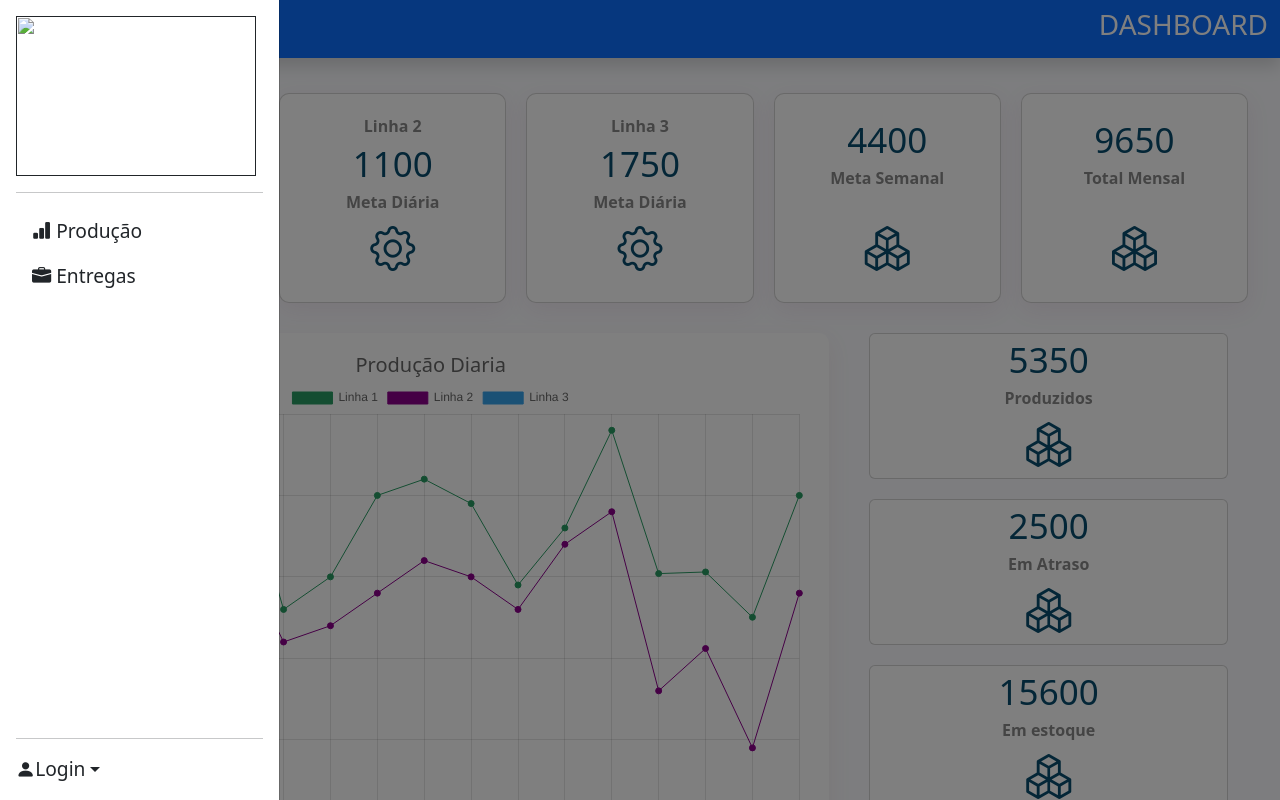
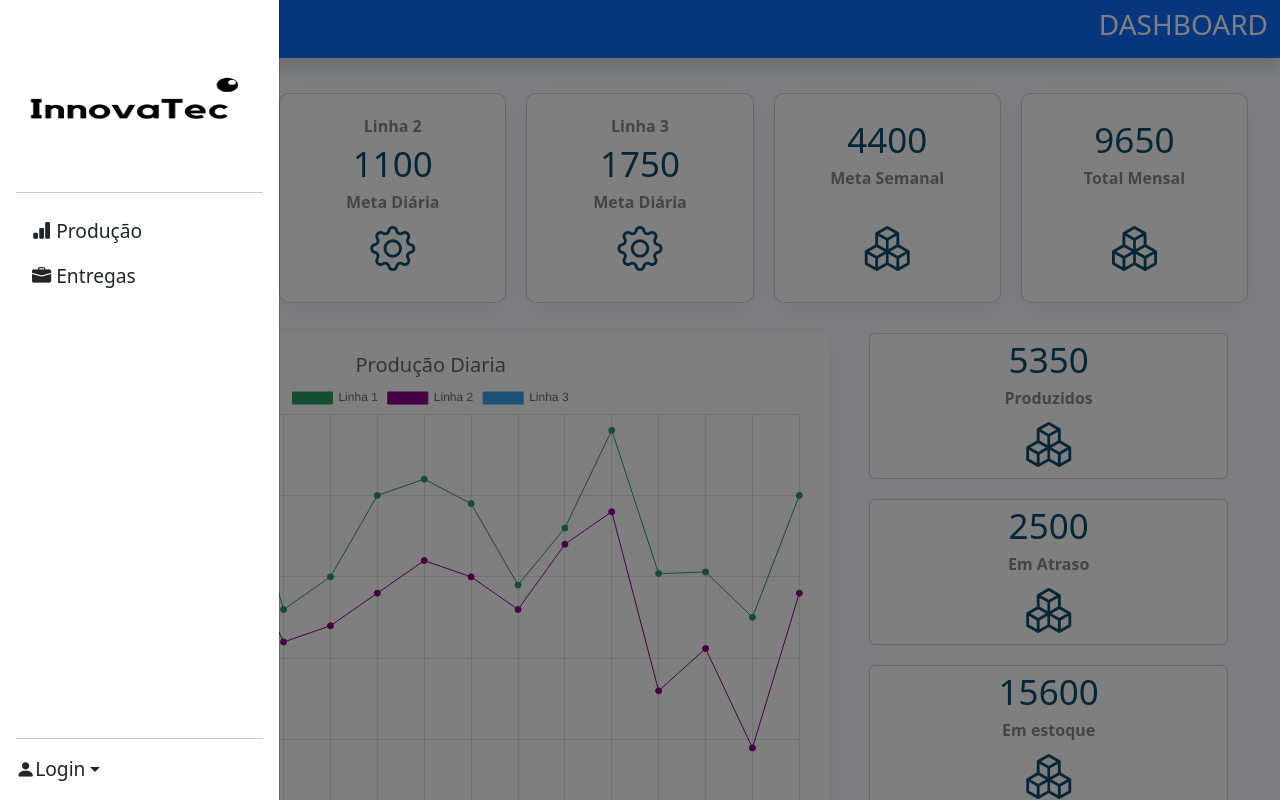
Before and after one commit to RSVictor/Formativa, a plain HTML site: page index.html in a window 1280 px wide. Both pictures are taken after a click on the button "Menu". Shown: the top 800 px of the page. Drawn offline with nearby package versions, Linux system fonts and the light colour scheme.

Commit message:
Update index.html

```diff
--- a/index.html
+++ b/index.html
@@ -27,7 +27,7 @@
 
             <div class="offcanvas offcanvas-start d-flex flex-column flex-shrink-0 p-3 bg-light" tabindex="-1" id="offcanvasExample" aria-labelledby="offcanvasExampleLabel" style="width: 280px;">
                 <a href="" class="d-flex align-items-center mb-3 mb-md-0 me-md-auto text-dark text-decoration-none">
-                    <img src="img/logoInnova.png" alt="" width="240" height="160">
+                    <img src="logoInnova.png" alt="" width="240" height="160">
                 </a>
                 <hr>
                 <ul class="nav nav-pills flex-column mb-auto">
```
